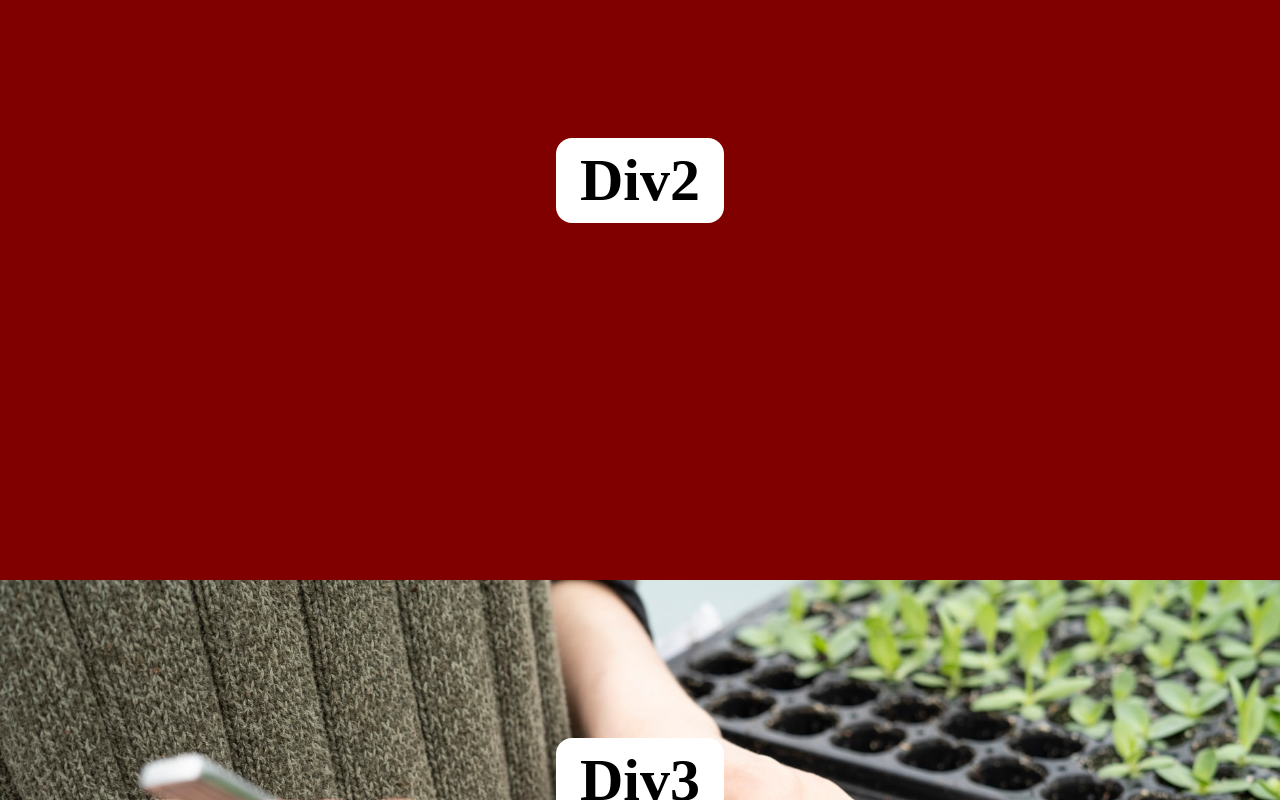
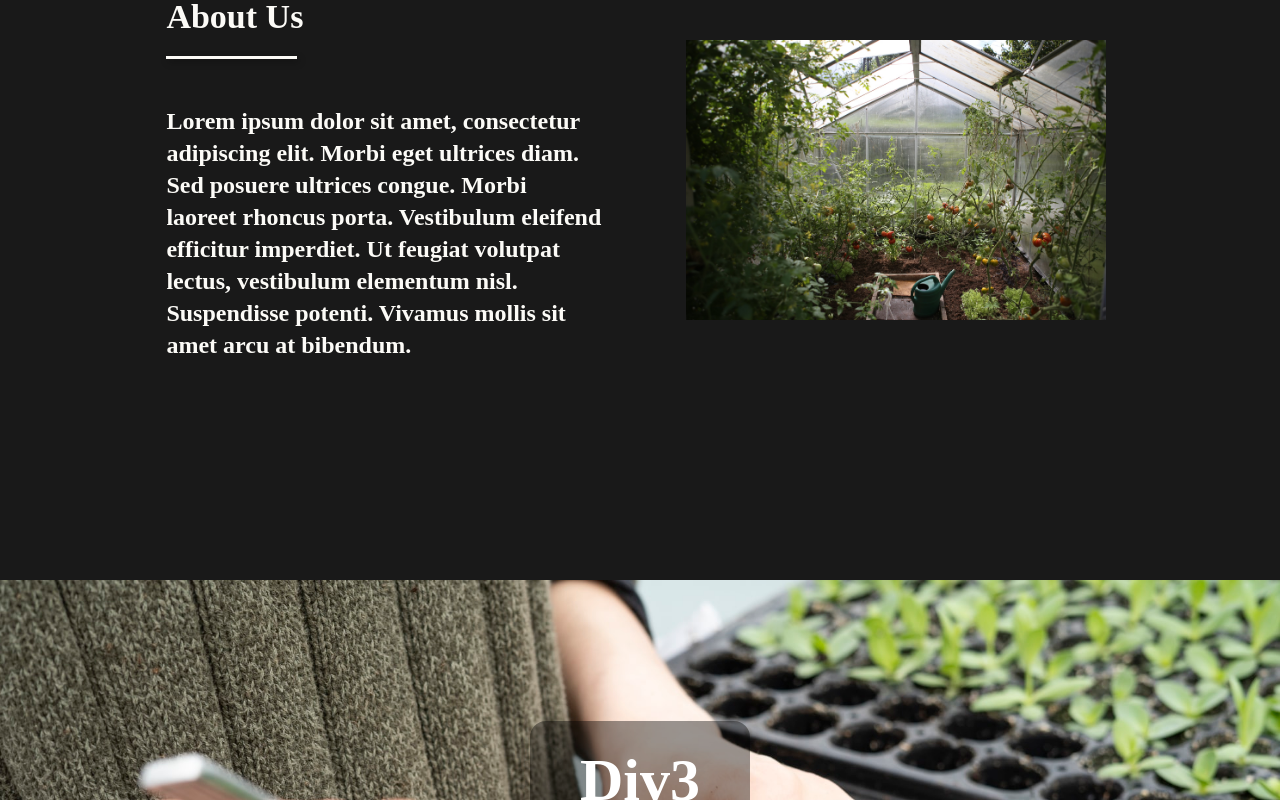
Before and after one commit to joshuakerndev/cultivate, a React (Create React App) app: page /our-mission in a window 1280 px wide. Shown: the part 1020-1820 px from the top of the page. Built offline with nearby package versions, Linux system fonts and the light colour scheme.

Commit message:
Work on parallax effect for our-mission page

```diff
--- a/src/Components/HomePageFrontBox/HomePageFrontBox.scss
+++ b/src/Components/HomePageFrontBox/HomePageFrontBox.scss
@@ -10,6 +10,7 @@
     padding-left: 50px;
     padding-right: 50px;
     box-shadow: 3px 5px 5px rgba(0, 0, 0, 0.2);
+    border: 1px solid rgba(0, 0, 0, 0.15);
 
     h1 {
         font-family: 'Lato', sans-serif;
--- a/src/Components/OurMissionPage/OurMissionPage.jsx
+++ b/src/Components/OurMissionPage/OurMissionPage.jsx
@@ -1,5 +1,6 @@
 import React, { useEffect, useState } from 'react';
 import './OurMissionPage.scss';
+import missionImage1 from '../../assets/imgs/16.jpg'
 
 const OurMissionPage = () => {
 
@@ -25,10 +26,24 @@ const OurMissionPage = () => {
                 className="OurMissionDiv"
                 style={{ backgroundPositionY: `${scrollTop*0.7}px` }}
             >
-                <h1 className="OurMissionHeader">Div1</h1>
+                <h1 className="OurMissionHeader">What is the Secret to Cultivate?</h1>
             </div>
             <div className="OurMissionDiv">
-                <h1 className="OurMissionHeader">Div2</h1>
+                <div className="OurMissionText1">
+                    <h1>About Us</h1>
+                    <p>
+                        Lorem ipsum dolor sit amet, consectetur adipiscing elit. Morbi eget
+                        ultrices diam. Sed posuere ultrices congue. Morbi laoreet rhoncus
+                        porta. Vestibulum eleifend efficitur imperdiet. Ut feugiat volutpat
+                        lectus, vestibulum elementum nisl. Suspendisse potenti. Vivamus mollis
+                        sit amet arcu at bibendum.
+                    </p>
+                </div>
+                <div className="OurMissionImage1">
+                    <img
+                        src={missionImage1}
+                        alt="Planter seedlings" />
+                </div>
             </div>
             <div className="OurMissionDiv">
                 <h1 className="OurMissionHeader">Div3</h1>
--- a/src/Components/OurMissionPage/OurMissionPage.scss
+++ b/src/Components/OurMissionPage/OurMissionPage.scss
@@ -15,18 +15,68 @@
 
 .OurMissionHeader {
     font-size: 60px;
-    background: white;
-    padding: 8px 24px;
+    background: rgba(0, 0, 0, 0.4);
+    color: white;
+    padding: 25px 50px;
     border-radius: 16px;
 }
 
 .OurMissionDiv:nth-child(1) {
-    background-image: url('../../assets//imgs/13.jpg');
+    background-image: url('../../assets//imgs/7.jpg');
     background-size: cover;
 }
 
 .OurMissionDiv:nth-child(2) {
-    background-color: maroon;
+    height: 100vh;
+    display: flex;
+    background-color: rgb(25,25,25);
+}
+
+.OurMissionText1 {
+    width: 40%;
+    height: 100%;
+    display: flex;
+    flex-direction: column;
+    justify-content: center;
+    align-items: center;
+    color: #FCFBF7;
+
+    h1 {
+        width: 85%;
+        font-size: 34px;
+        display: flex;
+        flex-direction: column;
+        align-items: flex-start;
+    }
+
+    h1::after {
+        content: '';
+        margin-top: 20px;
+        width: 30%;
+        box-shadow: 2px 3px 7px rgba(0, 0, 0, 0.4);
+        height: 3px;
+        display: block;
+        background: #FCFBF7;
+        transition: 300ms;
+    }
+
+    p {
+        line-height: 2rem;
+        width: 85%;
+        font-size: 24px;
+    }
+}
+
+.OurMissionImage1 {
+    width: 40%;
+    height: 100%;
+    display: flex;
+    justify-content: center;
+    align-items: center;
+
+    img {
+        height: 35%;
+    }
 }
 
 .OurMissionDiv:nth-child(3) {
```
